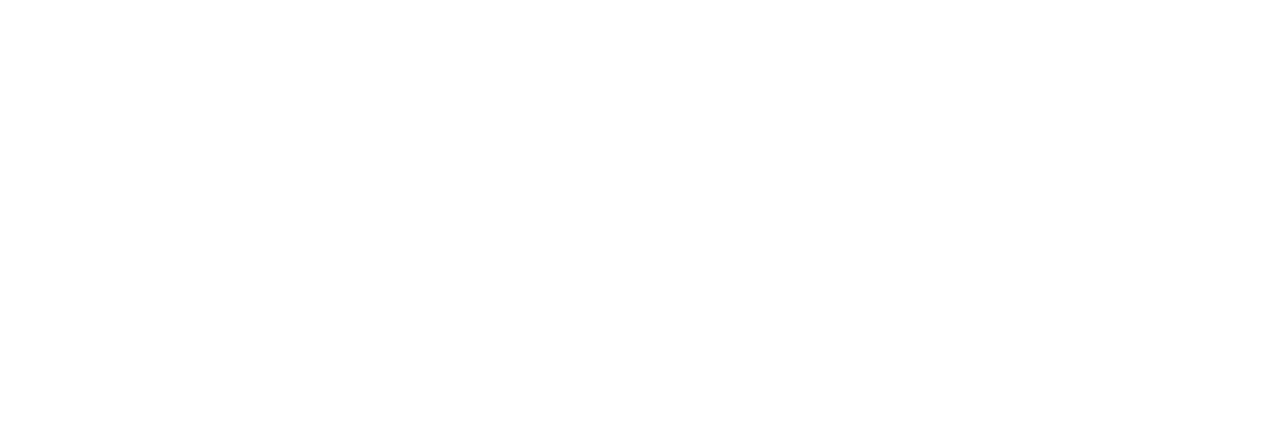
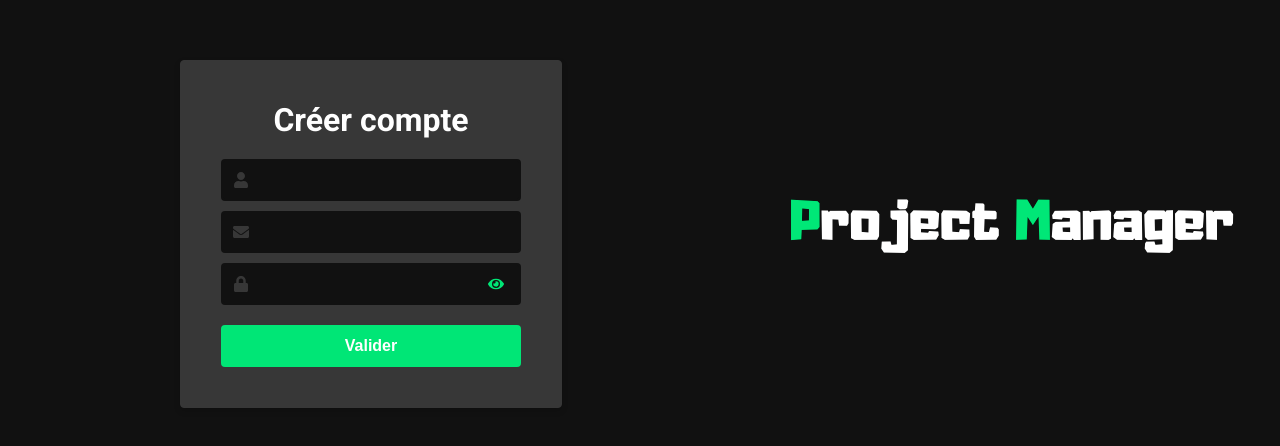
Before and after one commit to gutembergg/nomades-manager, a React (Create React App) app: page /signup/dev in a window 1280 px wide. Shown: the part 176-622 px from the top of the page. Built offline with nearby package versions, Linux system fonts and the light colour scheme.

Commit message:
add firebase and connect with api context

```diff
--- a/package.json
+++ b/package.json
@@ -7,6 +7,7 @@
     "@testing-library/react": "^11.1.0",
     "@testing-library/user-event": "^12.1.10",
     "bootstrap": "^4.6.0",
+    "firebase": "^8.2.7",
     "polished": "^4.1.0",
     "react": "^17.0.1",
     "react-bootstrap": "^1.4.3",
--- a/public/index.html
+++ b/public/index.html
@@ -1,43 +1,23 @@
 <!DOCTYPE html>
 <html lang="en">
+
 <head>
   <meta charset="utf-8" />
   <link rel="icon" href="%PUBLIC_URL%/favicon.ico" />
   <meta name="viewport" content="width=device-width, initial-scale=1" />
   <meta name="theme-color" content="#000000" />
-    <meta
-      name="description"
-      content="Web site created using create-react-app"
-    />
-    <link rel="apple-touch-icon" href="%PUBLIC_URL%/logo192.png" />
-    <!--
-      manifest.json provides metadata used when your web app is installed on a
-      user's mobile device or desktop. See https://developers.google.com/web/fundamentals/web-app-manifest/
-    -->
-    <link rel="manifest" href="%PUBLIC_URL%/manifest.json" />
-    <!--
-      Notice the use of %PUBLIC_URL% in the tags above.
-      It will be replaced with the URL of the `public` folder during the build.
-      Only files inside the `public` folder can be referenced from the HTML.
 
-      Unlike "/favicon.ico" or "favicon.ico", "%PUBLIC_URL%/favicon.ico" will
-      work correctly both with client-side routing and a non-root public URL.
-      Learn how to configure a non-root public URL by running `npm run build`.
-    -->
-    <title>React App</title>
+  <meta name="description" content="Web site created using create-react-app" />
+  <link rel="preconnect" href="https://fonts.gstatic.com">
+  <link href="https://fonts.googleapis.com/css2?family=Roboto:wght@400;700&display=swap" rel="stylesheet">
+
+  <title>Projet Manager</title>
 </head>
+
 <body>
   <noscript>You need to enable JavaScript to run this app.</noscript>
   <div id="root"></div>
-    <!--
-      This HTML file is a template.
-      If you open it directly in the browser, you will see an empty page.
 
-      You can add webfonts, meta tags, or analytics to this file.
-      The build step will place the bundled scripts into the <body> tag.
+</body>
 
-      To begin the development, run `npm start` or `yarn start`.
-      To create a production bundle, use `npm run build` or `yarn build`.
-    -->
-  </body>
 </html>
--- a/src/Components/Input/index.js
+++ b/src/Components/Input/index.js
@@ -1,10 +1,12 @@
 import React, { useState, useRef } from 'react'
 
 import { InputWrapper } from './styles'
+import { FaEye, FaEyeSlash } from 'react-icons/fa'
 
 const Input = ({ icon: Icon, isPassword, ...rest }) => {
   const [isFilled, setFilled] = useState(false)
   const [isFocused, setFocused] = useState(false)
+  const [showPassword, setShowPassword] = useState(false)
 
   const inputRef = useRef(null)
 
@@ -24,10 +26,26 @@ const Input = ({ icon: Icon, isPassword, ...rest }) => {
       <input
         {...rest}
         ref={inputRef}
-        type="text"
+        type={showPassword ? 'text' : rest.type}
         onFocus={handleInputFocused}
         onBlur={handleInputFilled}
       />
+      {isPassword &&
+        (showPassword ? (
+          <FaEyeSlash
+            size={16}
+            color="#00e676"
+            onClick={() => setShowPassword(!showPassword)}
+            className="icon-click"
+          />
+        ) : (
+          <FaEye
+            size={16}
+            color="#00e676"
+            onClick={() => setShowPassword(!showPassword)}
+            className="icon-click"
+          />
+        ))}
     </InputWrapper>
   )
 }
--- a/src/Components/Input/styles.js
+++ b/src/Components/Input/styles.js
@@ -48,4 +48,7 @@ export const InputWrapper = styled.div`
       color: #a5a5a5;
     }
   }
+  .icon-click {
+    cursor: pointer;
+  }
 `
--- a/src/Pages/DevLogin/index.js
+++ b/src/Pages/DevLogin/index.js
@@ -1,17 +1,21 @@
-import React, { useCallback, useState } from 'react'
+import React, { useCallback, useState, useContext } from 'react'
 import { Link } from 'react-router-dom'
 import Logo from '../../assets/logo.png'
 import Input from '../../Components/Input'
 import { FaEnvelope, FaLock } from 'react-icons/fa'
+import FirebaseContext from '../../services/Firebase/context'
 
 import { Container, FormWrapper, Form, FormActions } from './styles'
 import Button from '../../Components/Button'
 
 const DevLogin = () => {
+  const firebaseContext = useContext(FirebaseContext)
   const [model, setModel] = useState({
     email: '',
     password: ''
   })
+
+  console.log('firebaseContext', firebaseContext)
 
   const updateModel = useCallback(
     e => {
@@ -23,13 +27,21 @@ const DevLogin = () => {
     [model]
   )
 
+  /*  const submitForm = useCallback(() => {}, []) */
+
   return (
     <Container>
       <FormWrapper>
         <Form>
           <h1>Login Dev</h1>
-          <Input onChange={updateModel} name="email" icon={FaEnvelope} />
           <Input
+            type="email"
+            onChange={updateModel}
+            name="email"
+            icon={FaEnvelope}
+          />
+          <Input
+            type="password"
             onChange={updateModel}
             name="password"
             icon={FaLock}
--- /dev/null
+++ b/src/Pages/Signup/index.js
@@ -0,0 +1,76 @@
+import React, { useCallback, useState, useContext } from 'react'
+import Logo from '../../assets/logo.png'
+import Input from '../../Components/Input'
+import Button from '../../Components/Button'
+import { FaUser, FaEnvelope, FaLock } from 'react-icons/fa'
+import { FirebaseContext } from '../../services/Firebase/context'
+
+import { Container, Content, Form } from './styles'
+
+const Signup = () => {
+  const firebaseDB = useContext(FirebaseContext)
+
+  console.log('firebaseDB', firebaseDB)
+
+  const [model, setModel] = useState({
+    name: '',
+    email: '',
+    password: ''
+  })
+
+  const updateModel = useCallback(
+    e => {
+      setModel({
+        ...model,
+        [e.target.name]: e.target.value
+      })
+    },
+    [model]
+  )
+
+  const signupUser = useCallback(
+    e => {
+      e.preventDefault()
+      firebaseDB
+        .auth()
+        .createUserWithEmailAndPassword(model.email, model.password)
+    },
+    [model]
+  )
+
+  return (
+    <Container>
+      <Content>
+        <Form onSubmit={signupUser}>
+          <h1>Créer compte </h1>
+          <Input
+            type="text"
+            name="name"
+            value={model.name}
+            onChange={updateModel}
+            icon={FaUser}
+          />
+          <Input
+            type="email"
+            name="email"
+            value={model.email}
+            icon={FaEnvelope}
+            onChange={updateModel}
+          />
+          <Input
+            type="password"
+            name="password"
+            value={model.password}
+            icon={FaLock}
+            isPassword
+            onChange={updateModel}
+          />
+          <Button type="submit">Valider</Button>
+        </Form>
+      </Content>
+      <img src={Logo} alt="logo" />
+    </Container>
+  )
+}
+
+export default Signup
--- /dev/null
+++ b/src/Pages/Signup/styles.js
@@ -0,0 +1,55 @@
+import styled from 'styled-components'
+
+export const Container = styled.div`
+  height: 100vh;
+  display: flex;
+  flex-direction: row;
+  justify-content: space-around;
+  align-items: center;
+  background: #111111;
+`
+
+export const Content = styled.div`
+  display: flex;
+  flex-direction: column;
+  justify-content: center;
+  align-items: center;
+
+  width: 100%;
+  max-width: 700px;
+`
+export const Form = styled.form`
+  margin-top: 20px;
+  padding: 40px;
+  border: 1px solid #373737;
+  background: #373737;
+  border-radius: 4px;
+
+  display: flex;
+  flex-direction: column;
+  align-items: center;
+
+  h1 {
+    text-align: center;
+    margin-bottom: 20px;
+    color: #fff;
+  }
+
+  box-shadow: 0px 3px 6px rgba(0, 0, 0, 0.16);
+`
+
+export const FormActions = styled.div`
+  width: 100%;
+
+  margin-top: 10px;
+  display: flex;
+  flex-direction: row;
+  justify-content: space-between;
+  align-items: center;
+
+  a {
+    text-decoration: none;
+    color: #00e676;
+    font-size: 14px;
+  }
+`
--- a/src/routes.js
+++ b/src/routes.js
@@ -4,14 +4,16 @@ import { BrowserRouter, Route, Switch } from 'react-router-dom'
 import Start from './Pages/Start'
 import DevLogin from './Pages/DevLogin'
 import ClientLogin from './Pages/ClientLogin'
+import Signup from './Pages/Signup'
 
 const Routes = () => {
   return (
     <BrowserRouter>
       <Switch>
         <Route path="/" exact component={Start} />
-        <Route path="/sigin/dev" component={DevLogin} />
-        <Route path="/sigin/client" component={ClientLogin} />
+        <Route path="/sigin/dev" exact component={DevLogin} />
+        <Route path="/sigin/client" exact component={ClientLogin} />
+        <Route path="/signup/dev" exact component={Signup} />
       </Switch>
     </BrowserRouter>
   )
--- /dev/null
+++ b/src/services/Firebase/context.js
@@ -0,0 +1,28 @@
+import React, { createContext } from 'react'
+import firebase from 'firebase/app'
+import 'firebase/auth'
+import 'firebase/database'
+
+const config = {
+  apiKey: 'AIzaSyAO5cS5vP3ihmaBzX5uwoAhi1ZzR3Ck06I',
+  authDomain: 'manager-f1ac5.firebaseapp.com',
+  databaseURL: 'https://manager-f1ac5-default-rtdb.firebaseio.com',
+  projectId: 'manager-f1ac5',
+  storageBucket: 'manager-f1ac5.appspot.com',
+  messagingSenderId: '258533374053',
+  appId: '1:258533374053:web:0e4bccdfa0a96a488d2e8c'
+}
+
+const appFirebase = firebase.initializeApp(config)
+
+export const FirebaseContext = createContext(null)
+
+const FirebaseProvider = ({ children }) => {
+  return (
+    <FirebaseContext.Provider value={appFirebase}>
+      {children}
+    </FirebaseContext.Provider>
+  )
+}
+
+export default FirebaseProvider
--- /dev/null
+++ b/src/services/Firebase/index.js
@@ -0,0 +1,8 @@
+import React from 'react'
+import FirebaseProvider from '../Firebase/context'
+
+const AppDBProvider = ({ children }) => {
+  return <FirebaseProvider>{children}</FirebaseProvider>
+}
+
+export default AppDBProvider
```
Also changed, not shown: src/App.js (+6 -1 lines), src/services/Firebase/firebase.js (added, +37 -0 lines), 2 other files (tests, documents, lock files or other folders). Lines whose indentation alone changed are shown as unchanged.
